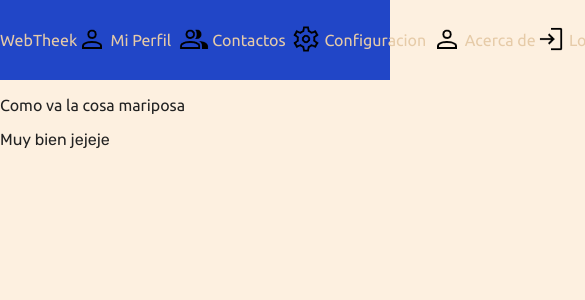
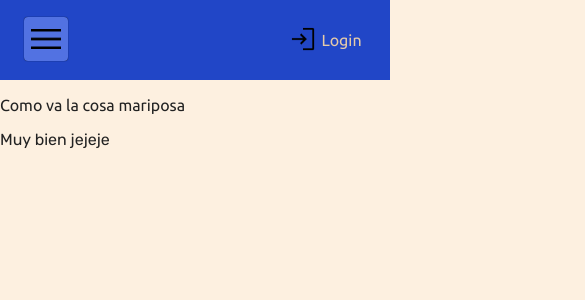
Before and after one commit to AlvaroRuizMontaner/WebTheek, a Next.js app: page / in a window 390 px wide. Shown: the top 300 px of the page, 585 px wide, since content can reach past the window. Built offline with nearby package versions, Linux system fonts and the light colour scheme.

Commit message:
accordion para boton nav responsive

```diff
--- /dev/null
+++ b/containers/accordion/accordion.container.tsx
@@ -0,0 +1,26 @@
+import { Link } from "@/components/link";
+import styles from "./accordion.module.scss"
+
+export const Accordion = (props: AccordionProps): JSX.Element => {
+    const {open, info} = props;
+    const mapInfoTSX = info.map((item, index) => (
+        <div className={styles.content} key={index}>
+            <Link href={item.url}><span className={styles.content__text}>{item.name}</span></Link>
+            {item.icon && <span></span>}
+        </div>
+    ))
+    return (
+        <section className={`${styles.container} ${open ? styles.open : undefined}`}>
+            {mapInfoTSX}
+        </section>
+    )
+}
+
+interface AccordionProps {
+    open: boolean;
+    info: {
+        name: string,
+        url: string,
+        icon?: string
+    }[]
+}
--- /dev/null
+++ b/containers/accordion/accordion.module.scss
@@ -0,0 +1,46 @@
+@import "grid.scss";
+@import "colors.scss";
+
+.container {
+    height: 0;
+    visibility: hidden;
+    transition: height 0.3s cubic-bezier(0.4, 0, 0.2, 1) 0s;
+    display: flex;
+    align-items: center;
+    flex-direction: column;
+
+    &.open {
+        height: 100%;
+        visibility: unset;
+    }
+
+    .content {
+        height: 20px;
+        width: 100%;
+        display: flex;
+        justify-content: center;
+
+        .content__text {
+            display: flex;
+            /* justify-content: center; */
+            padding-left: 1rem;
+            cursor: pointer;
+            width: 100%;
+        }
+
+        .content__text {
+            border: 2px solid black;
+            background-color: $color-secondary;
+            color: $color-ternary;
+
+            &:hover {
+                color: darken($color-ternary, 25%);
+                background-color: darken($color-secondary, 15%);
+            }
+        }
+
+        a {
+            width: 100%;
+        }
+    }
+}
--- a/containers/nav/nav.container.tsx
+++ b/containers/nav/nav.container.tsx
@@ -1,8 +1,11 @@
 import { NavItem } from "@/components/nav-item/nav-item.component"
+import { useState } from "react"
+import { Accordion } from "../accordion/accordion.container"
 import { navInfo } from "./nav.info"
 import styles from "./nav.module.scss"
 
 export const Nav = () => {
+    const [isOpen, setIsOpen] = useState(false);
     const MapNavItem = navInfo.map((item, index) => (
         <li key={index}>
             <NavItem {...item} />
@@ -11,10 +14,18 @@ export const Nav = () => {
 
     return (
         <nav className={styles.container}>
-            <NavItem name="WebTheek" url="/" />
-            <ul className={styles.container__nav_items}>
-                {MapNavItem}
-            </ul>
+            <section className={styles.content_desktop}>
+                <NavItem name="WebTheek" url="/" />
+                <ul className={styles.container__nav_items}>
+                    {MapNavItem}
+                </ul>
+            </section>
+            <section className={styles.content_mobile}>
+                <button onClick={() => {setIsOpen((prev) => !prev)}}><img src="/icons/menu.png" alt="" /></button>
+                <div className={styles.accordion}>
+                    <Accordion open={isOpen} info={navInfo} />
+                </div>
+            </section>
             <NavItem icon="/icons/login.png" name="Login" url="/login" />
         </nav>
     )
--- a/containers/nav/nav.module.scss
+++ b/containers/nav/nav.module.scss
@@ -6,6 +6,53 @@
     background-color: $color-secondary;
     display: flex;
     color: $color-ternary;
+
+    .content_desktop {
+        display: flex;
+        flex-grow: 1;
+
+        @media screen and (max-width: $average) {
+            display: none;
+        }
+    }
+
+    .content_mobile {
+        display: none;
+        padding-left: 1.5rem;
+        position: relative;
+
+        img {
+            width: 40px;
+            height: auto;
+            cursor: pointer;
+            box-shadow: 0px 0px 1px 0px;
+            background-color: lighten($color-secondary,15%);
+            padding: 2px;
+            border-radius: 4px;
+            transition: border-radius 0.2s ease-in;
+
+            &:hover {
+                border-radius: 50%;
+            }
+        }
+
+        .accordion {
+            position: absolute;
+            bottom: 0;
+            left: 0;
+            height: 50vh;
+            width: 220px;
+            transform: translateY(100%);
+        }
+
+        @media screen and (max-width: $average) {
+            flex-grow: 1;
+            display: flex;
+            justify-content: start;
+            align-items: center;
+        }
+
+    }
 
     ul {
         display: flex;
--- a/styles/global.scss
+++ b/styles/global.scss
@@ -16,3 +16,13 @@ a {
     text-decoration: none;
     color: inherit;
 }
+button {
+    background: none;
+    border: none;
+    outline: none;
+    font-family: inherit;
+    font-size: inherit;
+    line-height: inherit;
+    margin: 0;
+    padding: 0;
+    }
--- a/styles/grid.scss
+++ b/styles/grid.scss
@@ -3,6 +3,7 @@ $extraLarge: 1920px;
 $large: 1416px;
 $semiLarge: 1320px;
 $medium: 1032px;
+$average: 740px;
 $small: 540px;
 $extraSmall: 320px;
 
```
Also changed, not shown: public/icons/menu.png (added).
